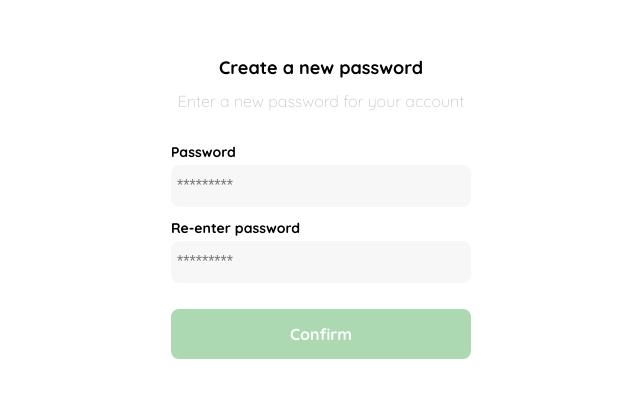
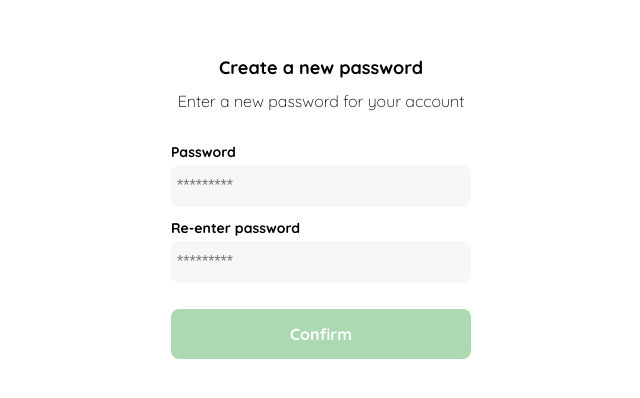
Before and after one commit to joshuabyte/frontEndPractice, a plain HTML site: page class1_password.html in a window 1280 px wide. Shown: the part 184-582 px from the top of the page, without its empty margins (319-959 px from the left). Drawn offline with Linux system fonts and the light colour scheme.

Commit message:
Changed subtitle color to black

```diff
--- a/styles.css
+++ b/styles.css
@@ -49,7 +49,7 @@ body{
 
 /* Styling the subtitle */
 .subtitle{
-    color: var(--very-light-pink);
+    color: var(--black);
     font-size: var(--md);
     font-weight: 300;
     margin-top: 0;
```
